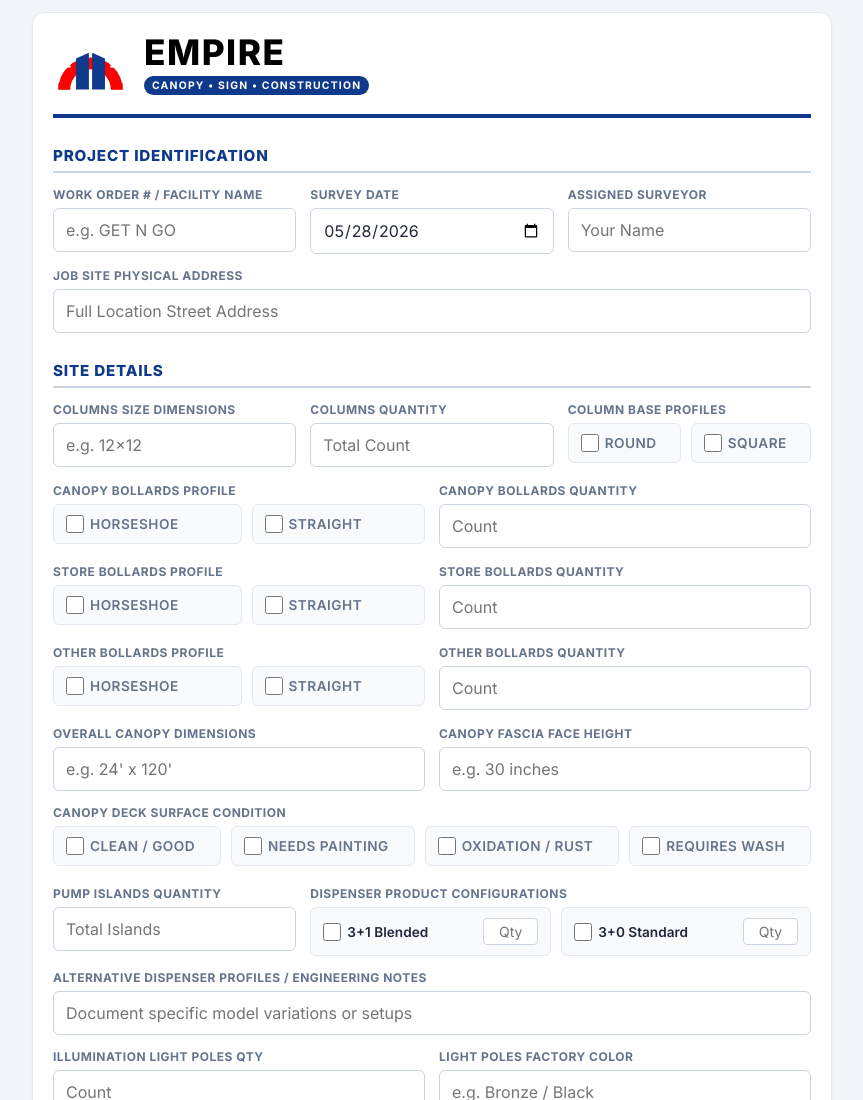
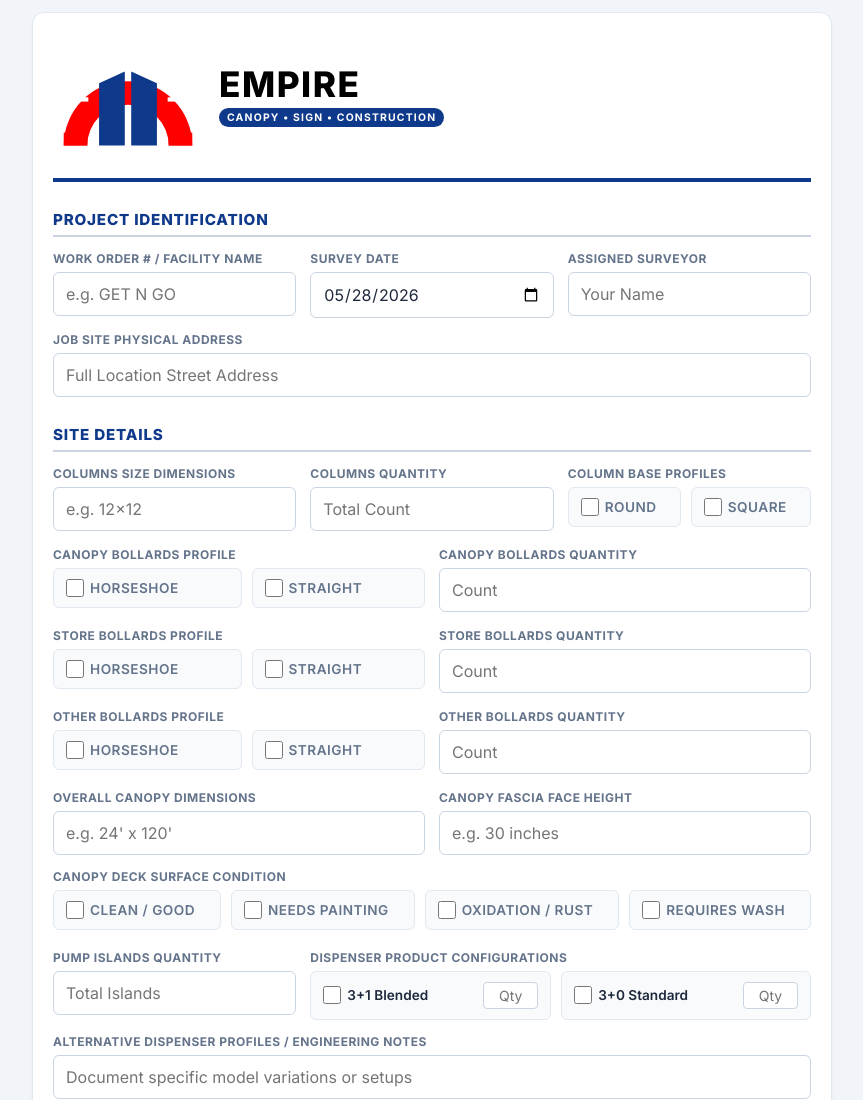
Before and after one commit to sid356-git/survey-form, a plain HTML site: page index.html in a window 1280 px wide. Shown: the top 1100 px of the page, without its empty margins (208-1071 px from the left). Drawn offline with Linux system fonts and the light colour scheme.

Commit message:
index.html

```diff
--- a/index.html
+++ b/index.html
@@ -65,9 +65,10 @@
 
         /* Pixel-perfect vector match of the exact image geometry */
         .logo-svg {
-            width: 75px;
-            height: 65px;
-        }
+    width: 100%;
+    max-width: 150px;
+    height: auto;
+}
 
         .logo-text-box {
             display: flex;
```
